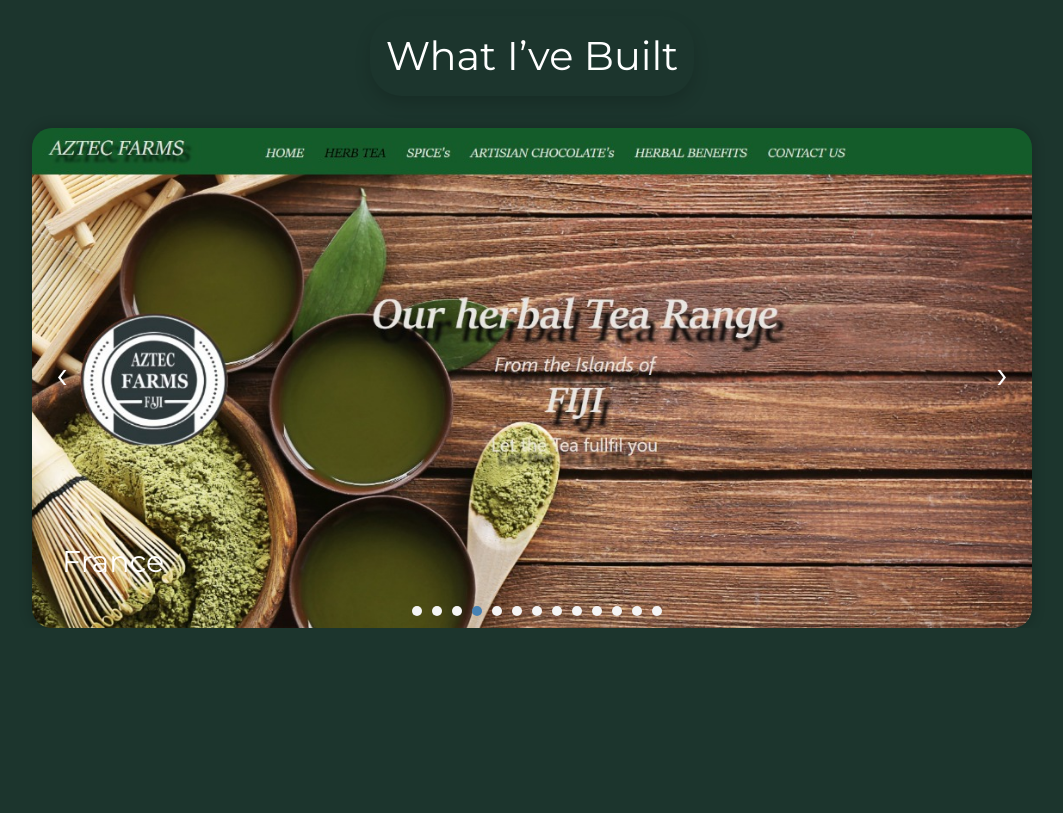
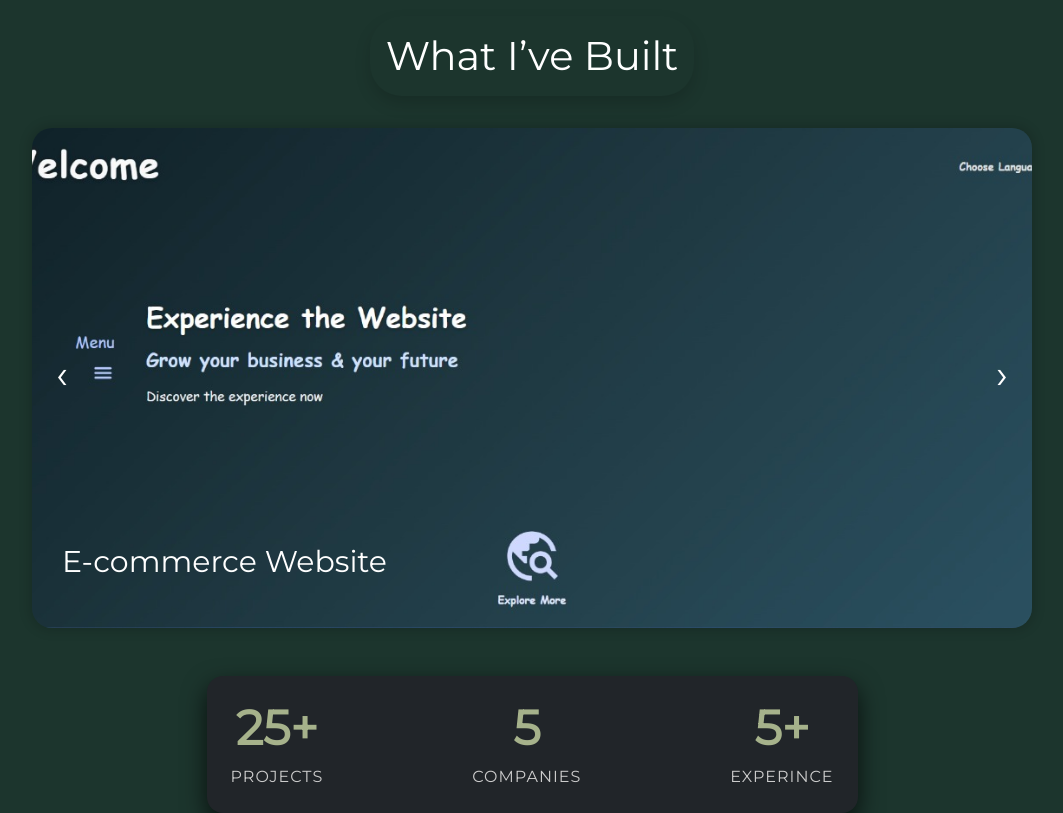
Before and after one commit to Mr-Aqib/React_Portfolio, a React (Vite) app: page / in a window 1280 px wide. Shown: the part 580-1393 px from the top of the page, without its empty margins (108-1171 px from the left). Before the commit the page ends 1208 px from the top, so only its background shows below. Built offline with nearby package versions, Linux system fonts and the light colour scheme.

Commit message:
counter update

```diff
--- a/package.json
+++ b/package.json
@@ -12,8 +12,10 @@
   "dependencies": {
     "@glidejs/glide": "^3.7.1",
     "react": "^19.1.1",
+    "react-countup": "^6.5.3",
     "react-dom": "^19.1.1",
     "react-icons": "^5.5.0",
+    "react-intersection-observer": "^10.0.0",
     "react-parallax-tilt": "^1.7.311",
     "react-slick": "^0.31.0",
     "slick-carousel": "^1.8.1"
--- a/src/Components/Carousel/Carousel.jsx
+++ b/src/Components/Carousel/Carousel.jsx
@@ -56,18 +56,6 @@ const Carousel = ({ images }) => {
         <div className="carousel_arrow_right" onClick={slideRight}>
           &rsaquo;
         </div>
-
-        <div className="carousel_pagination">
-          {images.map((_, index) => (
-            <div
-              key={index}
-              className={`pagination_dot ${
-                index === current ? "pagination_dot-active" : ""
-              }`}
-              onClick={() => setCurrent(index)}
-            />
-          ))}
-        </div>
       </div>
     </div>
   );
--- a/src/Components/Carousel/Data.js
+++ b/src/Components/Carousel/Data.js
@@ -1,54 +1,54 @@
 export const countries = [
   {
     image: "./img1.jpg",
-    title: "Brazil",
+    title: "Raect-Chat-Bot",
+  },
+  {
+    image: "./img8.jpg",
+    title: "EchoBeat-Website",
+  },
+  {
+    image: "./img9.jpg",
+    title: "EchoBeat-Website",
+  },
+  {
+    image: "./img3.jpg",
+    title: "E-commerce Website ",
+  },
+  {
+    image: "./img11.jpg",
+    title: "Products-Section",
   },
   {
     image: "./img2.jpg",
-    title: "China",
-  },
-  {
-    image: "./img3.jpg",
-    title: "France",
+    title: "Product Listing",
   },
   {
     image: "./img7.jpg",
-    title: "France",
+    title: "Fiji-Herbal-Website",
+  },
+  {
+    image: "./img12.jpg",
+    title: "Game-(Pure-JS)",
+  },
+  {
+    image: "./img6.jpg",
+    title: "Color-Sahdes-Generator (Pure-JS)",
+  },
+  {
+    image: "./img4.jpg",
+    title: "Controlled-Input-Forms",
   },
   {
     image: "./img5.jpg",
-    title: "France",
-  },
-  {
-    image: "./img6.jpg",
-    title: "France",
-  },
-  {
-    image: "./img4.jpg",
-    title: "France",
-  },
-  {
-    image: "./img8.jpg",
-    title: "France",
-  },
-  {
-    image: "./img9.jpg",
-    title: "France",
+    title: "Accordians",
   },
   {
     image: "./img10.jpg",
-    title: "France",
+    title: "Tech-Website",
   },
   {
-    image: "./img11.jpg",
-    title: "France",
-  },
-  {
-    image: "./img12.jpg",
-    title: "France",
-  },
-  {
-    image: "./img13jpg",
-    title: "France",
+    image: "./img13.jpg",
+    title: "Pain-Tool(Pure-JS)",
   },
 ];
--- /dev/null
+++ b/src/Components/Carousel/JsCountUp.jsx
@@ -0,0 +1,51 @@
+import React, { useEffect, useState } from "react";
+import { useInView } from "react-intersection-observer";
+import CountUp from "react-countup";
+const JsCountUp = () => {
+  const { ref, inView } = useInView({ triggerOnce: false });
+  const [counting, setCounting] = useState(false);
+  useEffect(() => {
+    if (inView) {
+      setCounting(true);
+    } else {
+      setCounting(false);
+    }
+  }, [inView]);
+  return (
+    <>
+      <div
+        ref={ref}
+        className="p-4 counter-container container col-lg-7 rounded-4 bg-dark mt-5 d-flex flex-row align-items-center justify-content-between gap-4"
+      >
+        <div className="d-flex flex-column align-items-center justify-content-center ">
+          <h2 className="display-2">
+            {counting ? (
+              <CountUp start={0} end={25} duration={4} suffix="+" />
+            ) : (
+              0
+            )}
+          </h2>
+          <p className="m-0 p-0">Projects</p>
+        </div>
+        <div className="d-flex flex-column align-items-center justify-content-center ">
+          <h2 className="display-2">
+            {counting ? <CountUp start={0} end={5} duration={2} /> : 0}
+          </h2>
+          <p className="m-0 p-0">Companies</p>
+        </div>
+        <div className="d-flex flex-column align-items-center justify-content-center ">
+          <h2 className="display-2">
+            {counting ? (
+              <CountUp start={0} end={5} duration={3} suffix="+" />
+            ) : (
+              0
+            )}
+          </h2>
+          <p className="m-0 p-0">Experince</p>
+        </div>
+      </div>
+    </>
+  );
+};
+
+export default JsCountUp;
--- a/src/Components/Project.jsx
+++ b/src/Components/Project.jsx
@@ -1,6 +1,7 @@
 import React from "react";
 import Carousel from "./Carousel/Carousel";
 import { countries } from "./Carousel/Data";
+import JsCountUp from "./Carousel/JsCountUp";
 
 const Project = () => {
   return (
@@ -11,8 +12,9 @@ const Project = () => {
             What I’ve Built
           </h3>
         </div>
-        <div className="container mt-4 d-flex align-items-center justify-content-center">
+        <div className="container mt-4 d-flex flex-column align-items-center justify-content-center">
           <Carousel images={countries} />
+          <JsCountUp />
         </div>
       </div>
     </>
--- a/src/global.css
+++ b/src/global.css
@@ -240,6 +240,38 @@ body {
   background-color: steelblue;
 }
 /* -----------------Carsousle----------------------------- */
+/* Counter container */
+.counter-container {
+  background: #0a0a0a; /* Almost black background */
+  box-shadow: 0 10px 25px rgba(0, 0, 0, 0.7); /* subtle depth */
+  border-radius: 1rem; /* smooth corners */
+  padding: 2rem; /* spacing inside */
+  color: #ffffff; /* text color */
+  transition: transform 0.3s ease, box-shadow 0.3s ease; /* smooth hover effect */
+}
+
+/* Hover effect for subtle lift */
+.counter-container:hover {
+  transform: translateY(-5px);
+  box-shadow: 0 15px 35px rgba(0, 0, 0, 0.8);
+}
+
+/* Individual counter items */
+.counter-container h2 {
+  font-size: 3rem;
+  font-weight: 700;
+  color: #a6b28b; /* golden highlight for numbers */
+  margin-bottom: 0.5rem;
+}
+
+/* Counter description */
+.counter-container p {
+  font-size: 1rem;
+  color: #ccc; /* light gray for description */
+  text-transform: uppercase;
+  letter-spacing: 1px;
+}
+
 @media screen and (max-width: 786px) {
   .header-con {
     padding: 4% !important;
@@ -316,4 +348,15 @@ body {
     width: 100%;
     max-width: 1000px;
   }
+  .counter-container {
+    flex-direction: column;
+    gap: 1.5rem;
+    padding: 1.5rem;
+  }
+  .counter-container h2 {
+    font-size: 2.5rem;
+  }
+  .counter-container p {
+    font-size: 0.9rem;
+  }
 }
```
Also changed, not shown: 1 other file (tests, documents, lock files or other folders).
